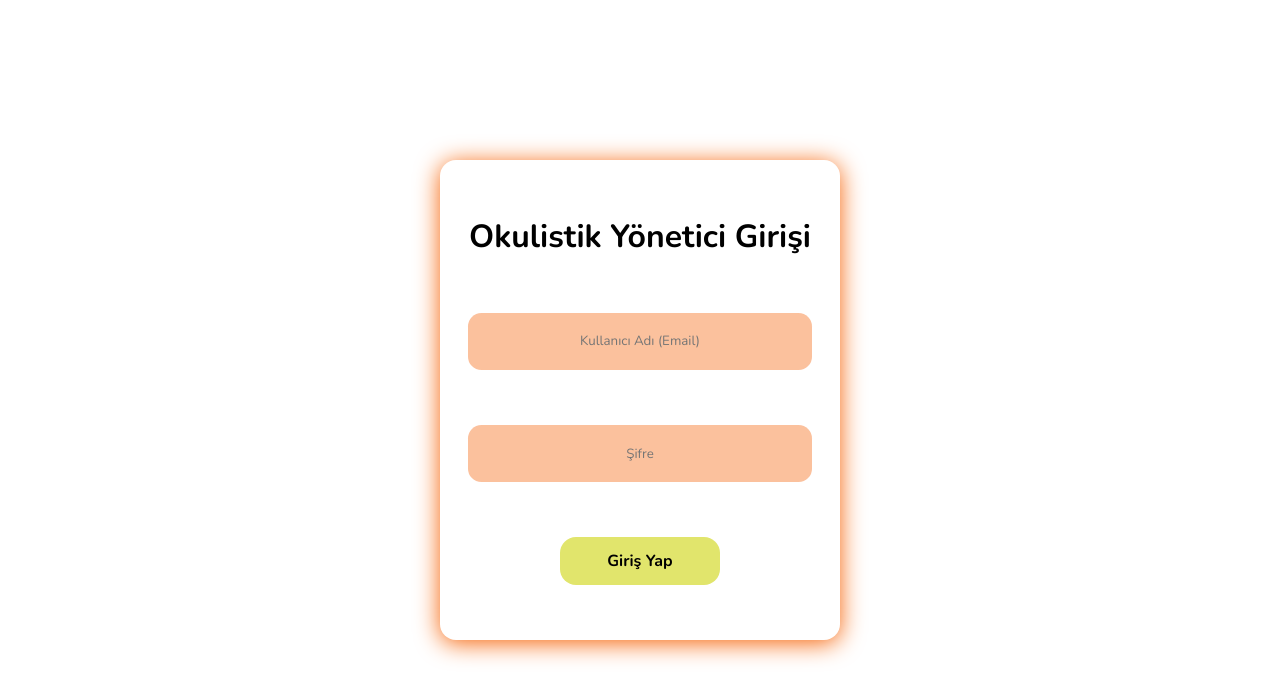
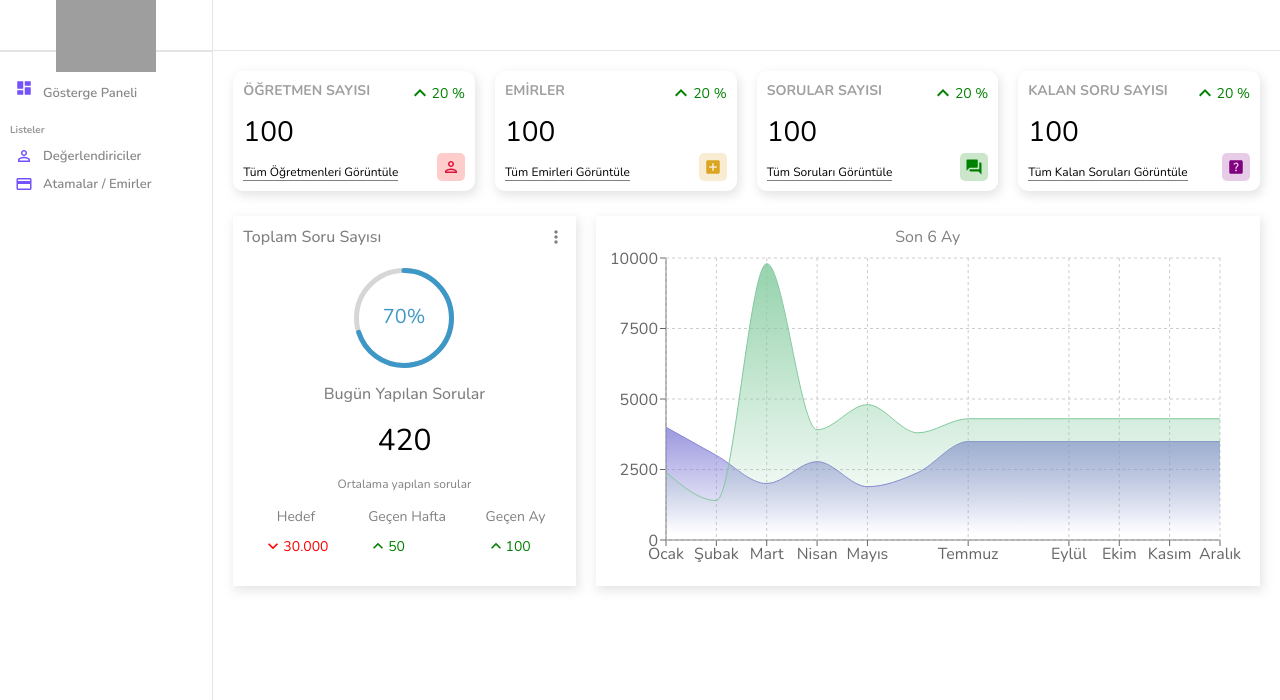
Before and after one commit to Furkankaplann/Question-assignment-interface, a React (Create React App) app: page / in a window 1280 px wide. Shown: the top 700 px of the page. Built offline with nearby package versions, Linux system fonts and the light colour scheme; grey boxes are pictures that could not be loaded.

Commit message:
Updated files

```diff
--- a/public/index.html
+++ b/public/index.html
@@ -16,11 +16,11 @@
         margin: 0;
       }
     </style>
-    <title>Okulistik</title>
+    <title>Okulistik Admin PAneli</title>
   </head>
 
   <body>
-    <noscript>You need to enable JavaScript to run this app.</noscript>
+    <noscript></noscript>
     <div id="root"></div>
   </body>
 </html>
--- a/src/App.js
+++ b/src/App.js
@@ -3,7 +3,6 @@
 import React, { useContext, useEffect, useState } from "react";
 import { BrowserRouter, Routes, Route, json } from "react-router-dom";
 import Home from "./pages/home/Home";
-import Login from "./pages/login/Login";
 import List from "./pages/list/List";
 import Single from "./pages/single/Single";
 import New from "./pages/new/New";
@@ -19,15 +18,6 @@
   const { darkMode } = useContext(DarkModeContext);
   const [isLoggedIn, setIsLoggedIn] = useState(false);
 
-  const handleLogin = () => {
-    setIsLoggedIn(true);
-  };
-
-  const handleLogout = () => {
-    setIsLoggedIn(false);
-    localStorage.clear();
-  };
-
   useEffect(() => {
     const loggedInUser = localStorage.getItem("loggedInUser");
     if (loggedInUser) {
@@ -39,24 +29,14 @@
     <div className={darkMode ? "app dark" : "app"}>
       <BrowserRouter>
         <Grid container>
-          {isLoggedIn && (
           <Grid item xs={2}>
-              <Sidebar handleLogout={handleLogout} />
+            <Sidebar />
           </Grid>
-          )}
           <Grid item xs={10}>
-            {isLoggedIn && (
             <Grid item xs={12}>
               <Navbar />
             </Grid>
-            )}
             <Grid item xs={12}>
-              {!isLoggedIn ? (
-                <Routes>
-                  <Route path="/" element={<Login onLogin={handleLogin} />} />
-                </Routes>
-              ) : (
-                // If the user is logged in, render the main content
               <Routes>
                 <Route index element={<Home />} />
                 <Route path="users">
@@ -64,9 +44,7 @@
                   <Route path=":userId" element={<Single />} />
                   <Route
                     path="new"
-                      element={
-                        <New inputs={userInputs} title="Kullanıcı Ekle" />
-                      }
+                    element={<New inputs={userInputs} title="Kullanıcı Ekle" />}
                   />
                 </Route>
                 <Route path="products">
@@ -81,7 +59,6 @@
                 </Route>
                 <Route path="Assignments" element={<Assignments />} />
               </Routes>
-              )}
             </Grid>
           </Grid>
         </Grid>
--- a/src/components/sidebar/Sidebar.jsx
+++ b/src/components/sidebar/Sidebar.jsx
@@ -48,18 +48,6 @@
             </li>
           </Link>
 
-          <p className="title">Çıkış</p>
-
-          <Link
-            onClick={props.handleLogout}
-            to="/"
-            style={{ textDecoration: "none" }}
-          >
-            <li>
-              <ExitToAppIcon className="icon" />
-              <span className="logout">Çıkış Yap</span>
-            </li>
-          </Link>
         </ul>
       </div>
     </div>
--- a/src/pages/login/Login.jsx
+++ /dev/null
@@ -1,67 +0,0 @@
-import React, { useState, useEffect } from "react";
-import { useNavigate } from "react-router-dom";
-import "./login.scss";
-
-function Login({ onLogin }) {
-  const navigate = useNavigate();
-  const [email, setEmail] = useState("");
-  const [password, setPassword] = useState("");
-  const [error, setError] = useState("");
-
-  useEffect(() => {
-    const loggedInUser = localStorage.getItem("loggedInUser");
-    if (loggedInUser) {
-      navigate("/");
-    }
-  }, [navigate]);
-
-  const handleLogin = () => {
-    if (email === "okulistik@example.com" && password === "1234") {
-      localStorage.setItem("loggedInUser", JSON.stringify(email));
-
-      if (onLogin) {
-        onLogin();
-      }
-
-      navigate("/");
-    } else {
-      setError("Kullanıcı veya şifre hatalı");
-    }
-
-    setTimeout(() => {
-      setError("");
-    }, 2000);
-  };
-
-  const handleKeyDown = (e) => {
-    e.code === "Enter" && handleLogin();
-  };
-
-  return (
-    <div className="login" onKeyDown={handleKeyDown}>
-      <div className="loginWrapper">
-        <h1>Okulistik Yönetici Girişi</h1>
-        <input
-          type="text"
-          placeholder="Kullanıcı Adı (Email)"
-          value={email}
-          onChange={(e) => setEmail(e.target.value)}
-        />
-        <input
-          type="password"
-          placeholder="Şifre"
-          value={password}
-          onChange={(e) => setPassword(e.target.value)}
-        />
-        <div className="buttons">
-          <div className="login-btn" onClick={handleLogin}>
-            Giriş Yap
-          </div>
-        </div>
-        {error && <p className="error-message">{error}</p>}
-      </div>
-    </div>
-  );
-}
-
-export default Login;
--- a/src/pages/login/login.scss
+++ /dev/null
@@ -1,65 +0,0 @@
-.login {
-  display: flex;
-  flex-direction: column;
-  align-items: center;
-  justify-content: center;
-  height: 100vh;
-  width: 100vw;
-
-  input {
-    border: none;
-    background-color: rgba(244, 94, 1, 0.386);
-    height: 2.5em;
-    width: 80%;
-    border-radius: 1em;
-    text-align: center;
-    padding: 12px;
-
-    &:focus {
-      outline-color: rgb(225, 233, 7);
-    }
-  }
-
-  .loginWrapper {
-    background-color: white;
-    width: 25em;
-    height: 30em;
-    position: relative;
-    border-radius: 1rem;
-    box-shadow: 0 0.188em 1.55em rgb(246, 97, 4);
-    display: flex;
-    flex-direction: column;
-    align-items: center;
-    justify-content: space-evenly;
-
-    .error-message {
-      color: red;
-      font-size: 0.9em;
-      text-align: center;
-      margin-top: 0.5em;
-    }
-
-    .buttons {
-      display: flex;
-      justify-content: flex-end;
-
-
-
-      .login-btn {
-        width: 10em;
-        height: 3em;
-        background-color: rgb(225, 229, 108);
-        display: flex;
-        justify-content: center;
-        align-items: center;
-        border-radius: 1em;
-        cursor: pointer;
-        font-weight: bold;
-        &:hover {
-          background-color: rgb(225, 233, 7);
-          transform: scale(1.05);
-        }
-      }
-    }
-  }
-}
```
Lines whose indentation alone changed are shown as unchanged.
